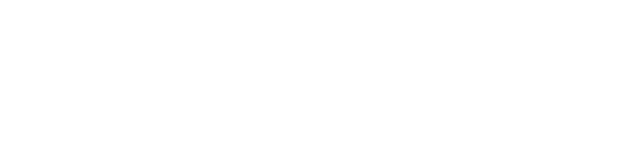
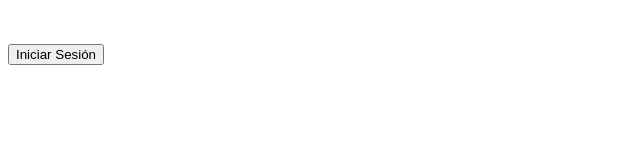
Before and after one commit to Domiciano/LabRepo241, a plain HTML site: page index.html in a window 1280 px wide. Shown: the whole page, without its empty margins (0-640 px from the left). Drawn offline with Linux system fonts and the light colour scheme.

Commit message:
Update index.html

```diff
--- a/index.html
+++ b/index.html
@@ -1,4 +1,8 @@
 <html>
   <head></head>
-  <body></body>
+  <body>
+
+    <br><br>
+    <button>Iniciar Sesión</button>
+  </body>
 </html>
```
